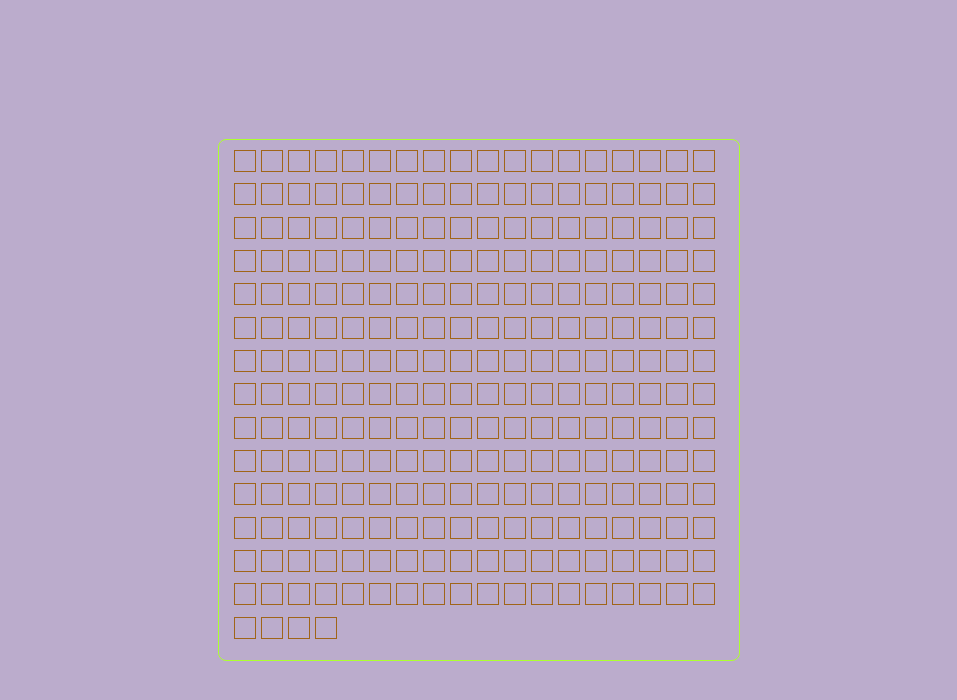
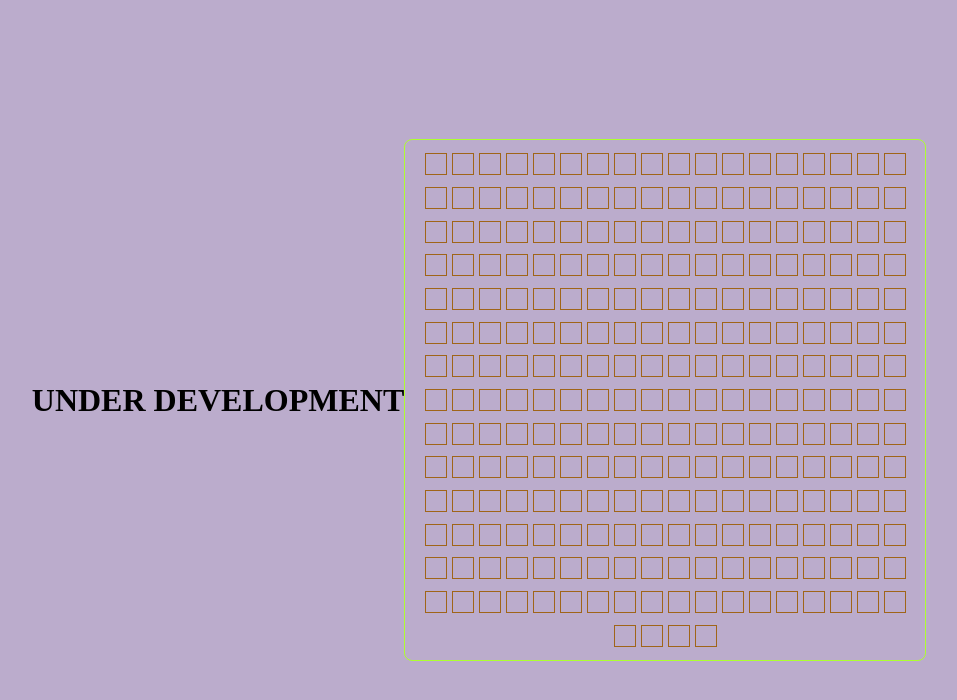
Before and after one commit to denoti/etch-a-sketch, a plain HTML site: page index.html in a window 1280 px wide. Shown: the whole page, without its empty margins (161-1118 px from the left). Drawn offline with Linux system fonts and the light colour scheme.

Commit message:
added h1 element: description

```diff
--- a/index.html
+++ b/index.html
@@ -8,6 +8,7 @@
     <title>Etch A Sketch</title>
   </head>
   <body>
+    <h1>UNDER DEVELOPMENT</h1>
     <div class="container">
       <div class="grid-item"></div>
       <div class="grid-item"></div>
--- a/styles.css
+++ b/styles.css
@@ -16,12 +16,14 @@ body {
   width: 500px;
   padding: 10px;
   display: flex;
+  align-items: center;
+  justify-content: center;
   flex-wrap: wrap;
+  gap: 5px;
 }
 
 .grid-item {
   border: 1px solid rgb(160, 101, 25);
   width: 20px;
   height: 20px;
-  margin-left: 5px;
 }
```
